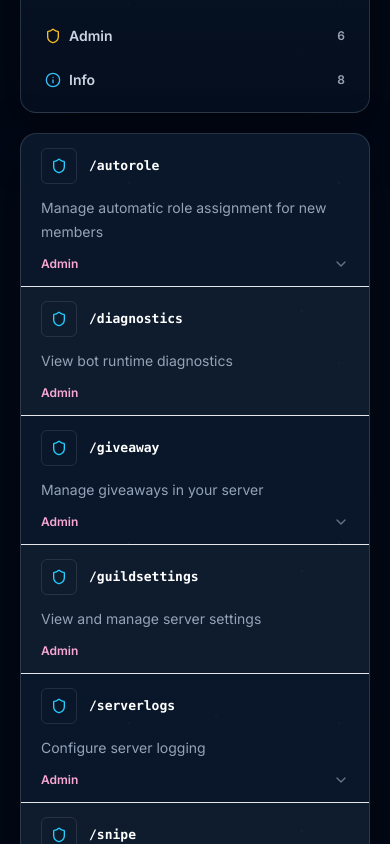
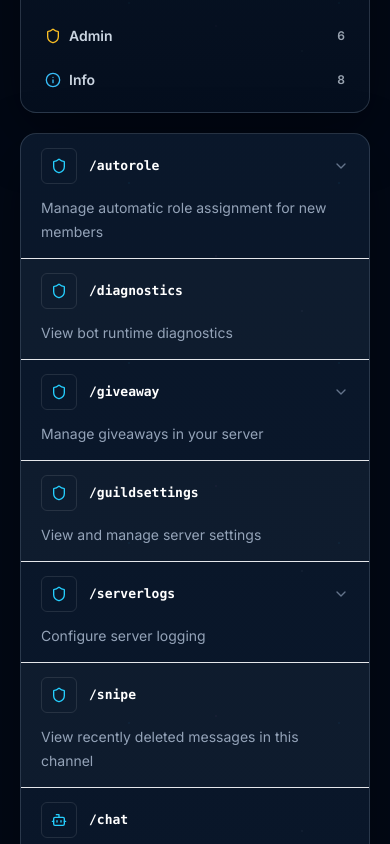
Before and after one commit to TunxxVN/atsuko-frontend, a Next.js app: page / in a window 390 px wide. Shown: the part 2260-3104 px from the top of the page. Built offline with nearby package versions, Linux system fonts and the light colour scheme.

Commit message:
fix(commands): improve mobile UX with hidden category labels and right-aligned arrows

```diff
--- a/sections/commands-section.tsx
+++ b/sections/commands-section.tsx
@@ -233,24 +233,33 @@ export function CommandsSection() {
                   >
                     <motion.button
                       type="button"
-                      whileHover={{ backgroundColor: "rgba(255,255,255,0.035)" }}
                       transition={{ duration: 0.18 }}
                       onClick={() => setExpandedCommand(isExpanded ? null : command.name)}
                       disabled={!hasSubcommands}
                       className={cn(
-                        "grid w-full grid-cols-1 gap-3 px-5 py-3.5 text-left transition md:grid-cols-[minmax(145px,0.5fr)_1fr_120px] md:items-center",
+                        "w-full px-5 py-3.5 text-left transition hover:bg-white/[0.035]",
                         hasSubcommands ? "cursor-pointer" : "cursor-default",
                       )}
                       aria-expanded={hasSubcommands ? isExpanded : undefined}
                     >
+                        <div className="grid grid-cols-1 gap-3 md:grid-cols-[minmax(145px,0.5fr)_1fr_120px] md:items-center">
                           <span className="flex min-w-0 items-center gap-3">
                             <span className="flex size-9 shrink-0 items-center justify-center rounded-md border border-white/10 bg-white/6">
                               <Icon className="size-4 text-atsuko-cyan" />
                             </span>
                             <span className="truncate font-mono text-[13px] font-semibold text-white">/{command.name}</span>
+                            {hasSubcommands ? (
+                              <motion.span
+                                animate={{ rotate: isExpanded ? 180 : 0 }}
+                                transition={{ duration: 0.2 }}
+                                className="ml-auto shrink-0 md:hidden"
+                              >
+                                <ChevronDown className="size-4 text-slate-500" />
+                              </motion.span>
+                            ) : null}
                           </span>
                           <span className="text-sm leading-6 text-slate-400">{command.description}</span>
-                        <span className="flex items-center justify-between gap-3 text-xs font-semibold text-pink-300">
+                          <span className="flex items-center justify-between gap-3 text-xs font-semibold text-pink-300 max-md:hidden">
                             {categoryLabels[command.category]}
                             {hasSubcommands ? (
                               <motion.span animate={{ rotate: isExpanded ? 180 : 0 }} transition={{ duration: 0.2 }}>
@@ -258,6 +267,7 @@ export function CommandsSection() {
                               </motion.span>
                             ) : null}
                           </span>
+                        </div>
                     </motion.button>
 
                     <AnimatePresence initial={false}>
```
Lines whose indentation alone changed are shown as unchanged.
